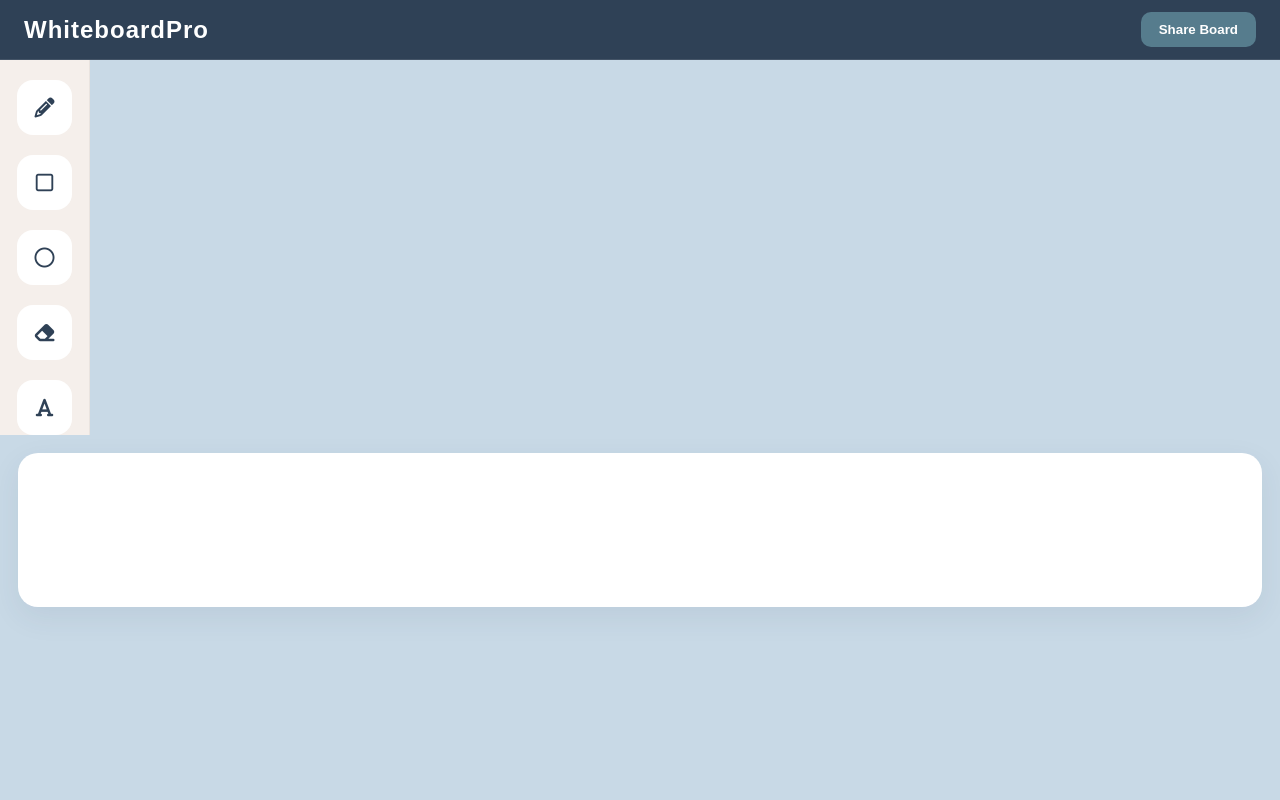
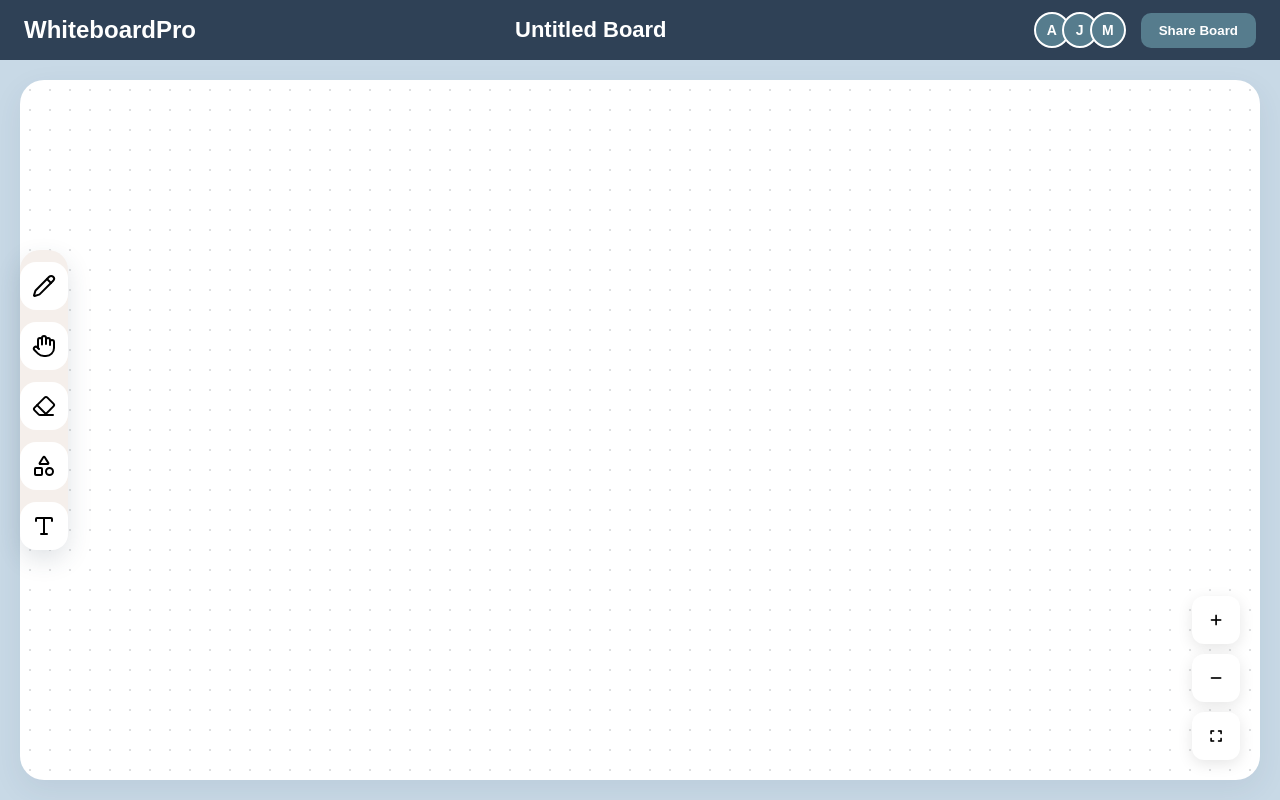
Before and after one commit to avantikavwabale9597/realtime-whiteboard, a Django app: template boards/templates/boards/home.html in a window 1280 px wide. Run offline with Django 3.2, Linux system fonts and the light colour scheme; the template is opened without the code that fills it, so the values that code supplies are empty; a map, chart or similar area stays blank; some libraries are stand-ins or nearby versions.

Commit message:
added the shape tool also white board

```diff
--- a/boards/static/boards/css/style.css
+++ b/boards/static/boards/css/style.css
@@ -5,7 +5,6 @@
   --beige: #f5efeb;
   --white: #ffffff;
 }
-
 * {
   margin: 0;
   padding: 0;
@@ -20,47 +19,93 @@ body {
 .navbar {
   height: 60px;
   background: var(--navy);
-  border-bottom: 1px solid rgba(255, 255, 255, 0.1);
+  position: relative;
   display: flex;
   align-items: center;
   justify-content: space-between;
   padding: 0 24px;
 }
-
 .logo {
   font-size: 24px;
-  font-weight: bold;
+  font-weight: 700;
   color: var(--white);
-  letter-spacing: 1px;
+}
+.board-title-container {
+  position: absolute;
+  left: 50%;
+  transform: translateX(-50%);
 }
 
-.nav-actions button {
+#board-title {
+  background: transparent;
+  border: none;
+  color: white;
+  font-size: 22px;
+  font-weight: 600;
+  outline: none;
+  width: 250px;
+}
+.nav-right {
+  display: flex;
+  align-items: center;
+  gap: 15px;
+}
+.nav-right button {
   padding: 10px 18px;
   border: none;
   border-radius: 10px;
   background: var(--teal);
   color: var(--white);
   cursor: pointer;
-  transition: 0.2s;
+  transition: 0.25s ease;
   font-weight: 600;
 }
-
-.nav-actions button:hover {
+.nav-right button:hover {
   background: #456674;
 }
+
+.collaborators {
+  display: flex;
+  align-items: center;
+}
+.avatar {
+  width: 36px;
+  height: 36px;
+  border-radius: 50%;
+  background: var(--teal);
+  color: white;
+  display: flex;
+  justify-content: center;
+  align-items: center;
+  margin-left: -8px;
+  border: 2px solid white;
+  font-weight: bold;
+  font-size: 14px;
+}
+.avatar:first-child {
+  margin-left: 0;
+}
+.main-container {
+  display: flex;
+  height: calc(100vh - 60px);
+}
 .toolbar {
-  width: 90px;
+  position: fixed;
+  left: 20px;
+  top: 50%;
+  transform: translateY(-50%);
   background: var(--beige);
-  border-right: 1px solid rgba(0, 0, 0, 0.05);
-  padding-top: 20px;
+  border-radius: 20px;
+  padding-top: 12px;
   display: flex;
   flex-direction: column;
-  align-items: center;
-  gap: 20px;
+  gap: 12px;
+  box-shadow: 0 10px 25px rgba(47, 65, 86, 0.15);
+  z-index: 1000;
 }
 .tool-btn {
-  width: 55px;
-  height: 55px;
+  width: 48px;
+  height: 48px;
   border: none;
   border-radius: 16px;
   background: var(--white);
@@ -70,17 +115,14 @@ body {
   justify-content: center;
   transition: 0.25s ease;
 }
-
 .tool-btn i {
   font-size: 20px;
   color: var(--navy);
 }
-
 .tool-btn:hover {
   background: var(--teal);
   transform: translateY(-2px);
 }
-
 .tool-btn:hover i {
   color: var(--white);
 }
@@ -90,17 +132,101 @@ body {
 .tool-btn.active i {
   color: var(--white);
 }
-
 .canvas-container {
   flex: 1;
+  background: var(--white);
+  margin: 20px;
+  border-radius: 24px;
+  overflow: hidden;
+  background-color: #ffffff;
+  background-image: radial-gradient(
+    rgba(30, 41, 53, 0.15) 1.5px,
+    transparent 1px
+  );
+  background-size: 20px 20px;
+  box-shadow: 0 10px 30px rgba(47, 65, 86, 0.08);
   position: relative;
-  background: var(--white);
-  margin: 18px;
-  border-radius: 20px;
-  overflow: hidden;
-  box-shadow: 0 10px 30px rgba(47, 65, 86, 0.08);
 }
-
 #whiteboard {
   border: none;
 }
+.zoom-controls {
+  position: absolute;
+  right: 20px;
+  bottom: 20px;
+  display: flex;
+  flex-direction: column;
+  gap: 10px;
+  z-index: 1000;
+}
+
+.zoom-controls button {
+  width: 48px;
+  height: 48px;
+  border: none;
+  border-radius: 12px;
+  background: white;
+  cursor: pointer;
+  box-shadow: 0 4px 15px rgba(0, 0, 0, 0.1);
+}
+.shape-menu {
+  position: fixed;
+  left: 90px;
+  top: 120px;
+  width: 260px;
+  height: 500px;
+  background: white;
+  border-radius: 16px;
+  padding: 15px;
+  box-shadow: 0 10px 30px rgba(0, 0, 0, 0.15);
+  z-index: 1000;
+}
+.hidden {
+  display: none;
+}
+
+.shape-header {
+  display: flex;
+  justify-content: space-between;
+  align-items: center;
+}
+
+#shape-search {
+  width: 100%;
+  margin: 12px 0;
+  padding: 10px;
+  border: 1px solid #ddd;
+  border-radius: 10px;
+}
+.shape-library {
+  overflow-y: auto;
+  height: 390px;
+}
+
+.shape-section {
+  margin-bottom: 20px;
+}
+
+.shape-section h5 {
+  margin-bottom: 10px;
+  color: #666;
+}
+
+.shape-grid {
+  display: grid;
+  grid-template-columns: repeat(3, 1fr);
+  gap: 8px;
+}
+
+.shape-item {
+  height: 50px;
+  border: none;
+  border-radius: 10px;
+  background: #f7f7f7;
+  cursor: pointer;
+  font-size: 22px;
+}
+
+.shape-item:hover {
+  background: #e7eef3;
+}
--- a/boards/static/boards/js/app.js
+++ b/boards/static/boards/js/app.js
@@ -0,0 +1,59 @@
+console.log("WHiteboard initialized");
+
+const canvas = new fabric.Canvas("whiteboard", {
+  isDrawingMode: true,
+});
+
+function resizeCanvas() {
+  const conatiner = document.querySelector(".canvas-container");
+
+  canvas.setWidth(conatiner.clientWidth);
+  canvas.setHeight(conatiner.clientHeight);
+
+  canvas.renderAll();
+}
+
+resizeCanvas();
+
+window.addEventListener("resize", resizeCanvas);
+
+canvas.freeDrawingBrush.width = 3;
+canvas.freeDrawingBrush.color = "#2F4156";
+
+let zoomLevel = 1;
+document.getElementById("zoom-in").onclick = () => {
+  zoomLevel += 0.1;
+  canvas.setZoom(zoomLevel);
+};
+
+document.getElementById("zoom-out").onclick = () => {
+  zoomLevel = Math.max(0.2, zoomLevel - 0.1);
+  canvas.setZoom(zoomLevel);
+};
+
+document.getElementById("zoom-reset").onclick = () => {
+  zoomLevel = 1;
+  canvas.setZoom(1);
+};
+
+const shapeTool = document.getElementById("shape-tool");
+
+const shapeMenu = document.getElementById("shape-menu");
+
+shapeTool.addEventListener("click", () => {
+  shapeMenu.classList.toggle("hidden");
+});
+
+const shapeSearch = document.getElementById("shape-search");
+
+shapeSearch.addEventListener("input", () => {
+  const query = shapeSearch.ariaValueMax.toLowerCase();
+
+  document.querySelectorAll("shape-item").forEach((item) => {
+    const shape = item.dataset.shape;
+
+    item.style.display = shape.includes(query) ? "block" : "none";
+  });
+});
+
+lucide.createIcons();
--- a/boards/templates/boards/home.html
+++ b/boards/templates/boards/home.html
@@ -12,12 +12,21 @@
       href="https://cdnjs.cloudflare.com/ajax/libs/font-awesome/6.5.2/css/all.min.css"
     />
     <script src="https://cdnjs.cloudflare.com/ajax/libs/fabric.js/5.3.1/fabric.min.js"></script>
+    <script src="https://unpkg.com/lucide@latest"></script>
   </head>
   <body>
     <nav class="navbar">
       <div class="logo">WhiteboardPro</div>
+      <div class="board-title-container">
+        <input type="text" id="board-title" value="Untitled Board" />
+      </div>
+      <div class="nav-right">
+        <div class="collaborators">
+          <div class="avatar">A</div>
+          <div class="avatar">J</div>
+          <div class="avatar">M</div>
+        </div>
 
-      <div class="nav-actions">
         <button>Share Board</button>
       </div>
     </nav>
@@ -25,27 +34,97 @@
     <div class="main-container">
       <div class="toolbar">
         <button class="tool-btn" id="pencil-tool">
-          <i class="fa-solid fa-pencil"></i>
+          <i data-lucide="pencil"></i>
         </button>
 
-        <button class="tool-btn" id="rectangle-tool">
-          <i class="fa-regular fa-square"></i>
-        </button>
-
-        <button class="tool-btn" id="circle-tool">
-          <i class="fa-regular fa-circle"></i>
+        <button class="tool-btn" id="hand-tool">
+          <i data-lucide="hand"></i>
         </button>
 
         <button class="tool-btn" id="eraser-tool">
-          <i class="fa-solid fa-eraser"></i>
+          <i data-lucide="eraser"></i>
+        </button>
+
+        <button class="tool-btn" id="shape-tool">
+          <i data-lucide="shapes"></i>
         </button>
 
         <button class="tool-btn" id="text-tool">
-          <i class="fa-solid fa-font"></i>
+          <i data-lucide="type"></i>
         </button>
       </div>
 
+      <div id="shape-menu" class="shape-menu hidden">
+        <div class="shape-header">
+          <h4>Shapes</h4>
+
+          <button id="close-shapes">✕</button>
+        </div>
+        <input type="text" id="shape-search" placeholder="Search shapes...." />
+
+        <div class="shape-library">
+          <div class="shape-section">
+            <h5>Recents</h5>
+            <div class="shape-grid">
+              <button class="shape-item" data-shape="diamond">◇</button>
+              <button class="shape-item" data-shape="rect">□</button>
+              <button class="shape-item" data-shape="circle">○</button>
+            </div>
+          </div>
+
+          <div class="shape-section">
+            <h5>Connectors</h5>
+            <div class="shape-grid">
+              <button class="shape-item" data-shape="line">╱</button>
+              <button class="shape-item" data-shape="arrow">↗</button>
+              <button class="shape-item" data-shape="curved">↪</button>
+            </div>
+          </div>
+
+          <div class="shape-section">
+            <h5>Basic</h5>
+
+            <div class="shape-grid">
+              <button class="shape-item" data-shape="rect">□</button>
+              <button class="shape-item" data-shape="circle">○</button>
+              <button class="shape-item" data-shape="diamond">◇</button>
+              <button class="shape-item" data-shape="triangle">△</button>
+              <button class="shape-item" data-shape="star">★</button>
+              <button class="shape-item" data-shape="hexagon">⬡</button>
+            </div>
+          </div>
+
+          <div class="shape-section">
+            <h5>Flowchart</h5>
+            <div class="shape-grid">
+              <button class="shape-item" data-shape="process">▭</button>
+
+              <button class="shape-item" data-shape="decision">◇</button>
+
+              <button class="shape-item" data-shape="database">🛢</button>
+
+              <button class="shape-item" data-shape="document">
+                <i data-lucide="file"></i>
+              </button>
+            </div>
+          </div>
+        </div>
+      </div>
+
       <div class="canvas-container">
+        <div class="zoom-controls">
+          <button id="zoom-in">
+            <i class="fa-solid fa-plus"></i>
+          </button>
+
+          <button id="zoom-out">
+            <i class="fa-solid fa-minus"></i>
+          </button>
+
+          <button id="zoom-reset">
+            <i class="fa-solid fa-expand"></i>
+          </button>
+        </div>
         <canvas id="whiteboard"></canvas>
       </div>
     </div>
```
